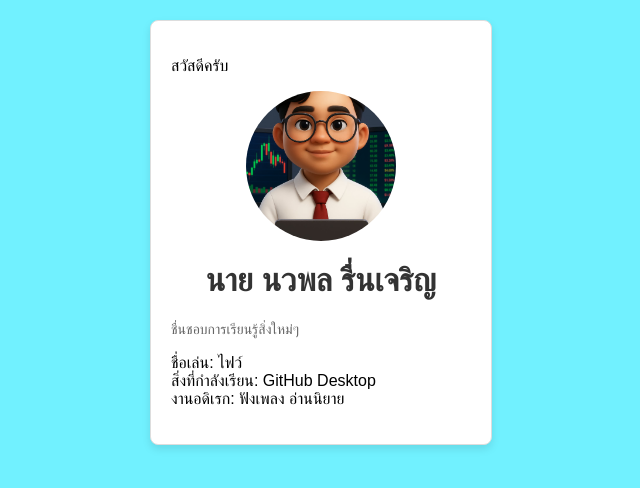
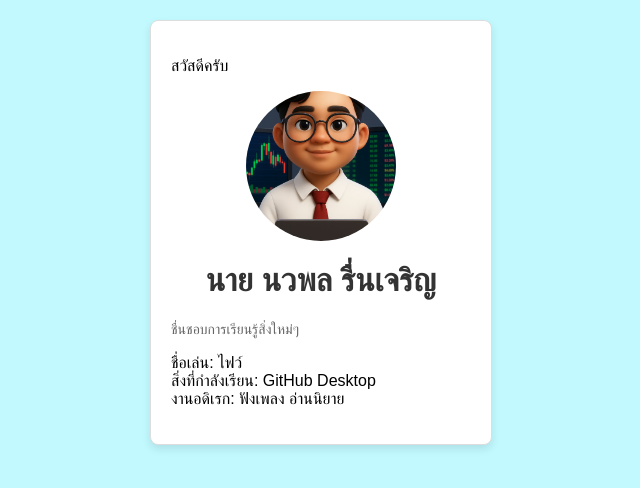
Before and after one commit to nwphlrunceriy-eng/my-web-profile, a plain HTML site: page index.html in a window 1280 px wide. Shown: the whole page, without its empty margins (319-959 px from the left). Drawn offline with Linux system fonts and the light colour scheme.

Commit message:
อัปเดตรายละเอียดโปรเจกต์

```diff
--- a/style.css
+++ b/style.css
@@ -1,6 +1,6 @@
 /* ภารกิจที่ 2: จัดสไตล์ <body> */
 body {
-  background-color: rgb(113, 241, 255);
+  background-color: rgb(193, 249, 255);
   font-family: Arial, sans-serif;
 }
 
```
